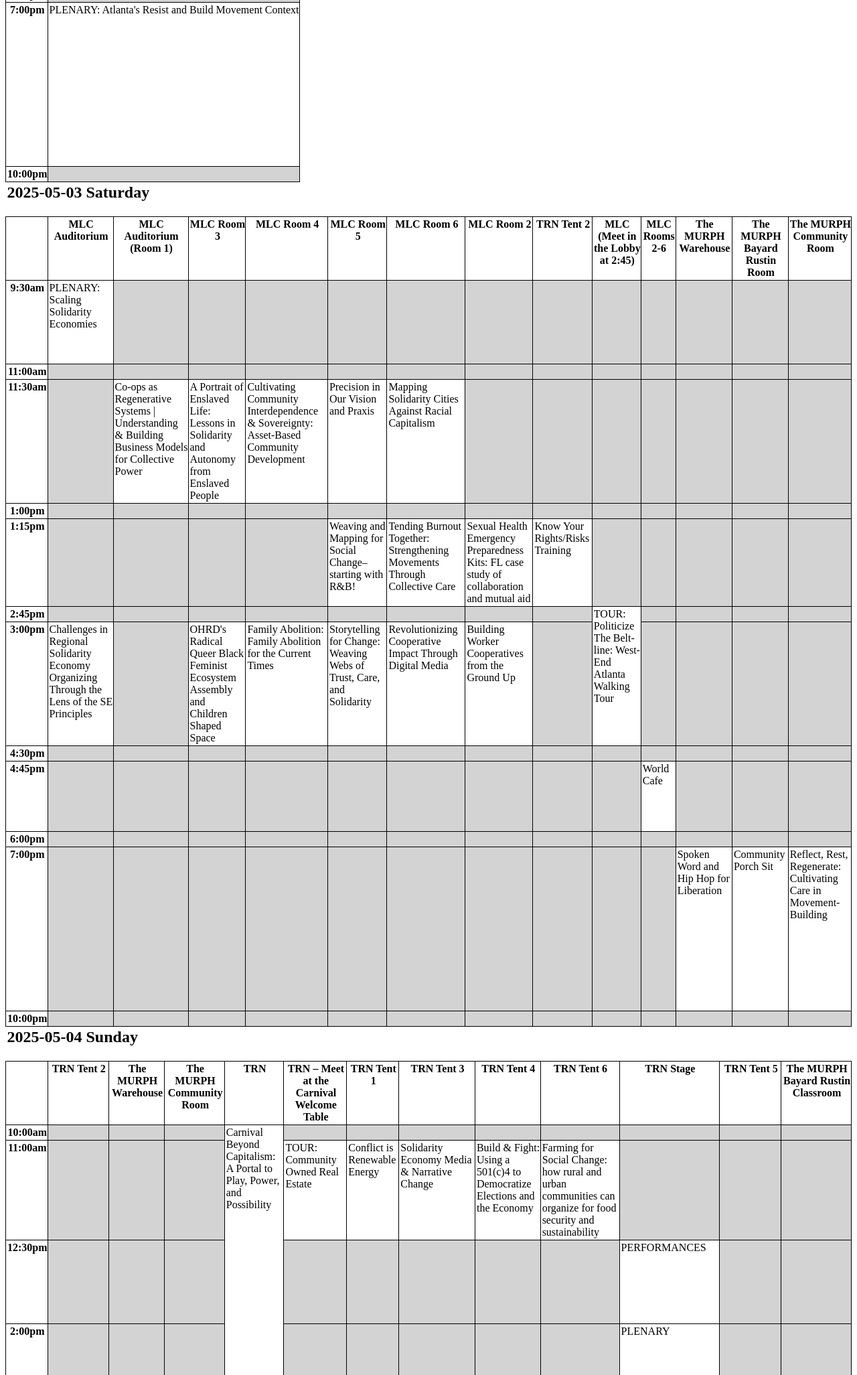
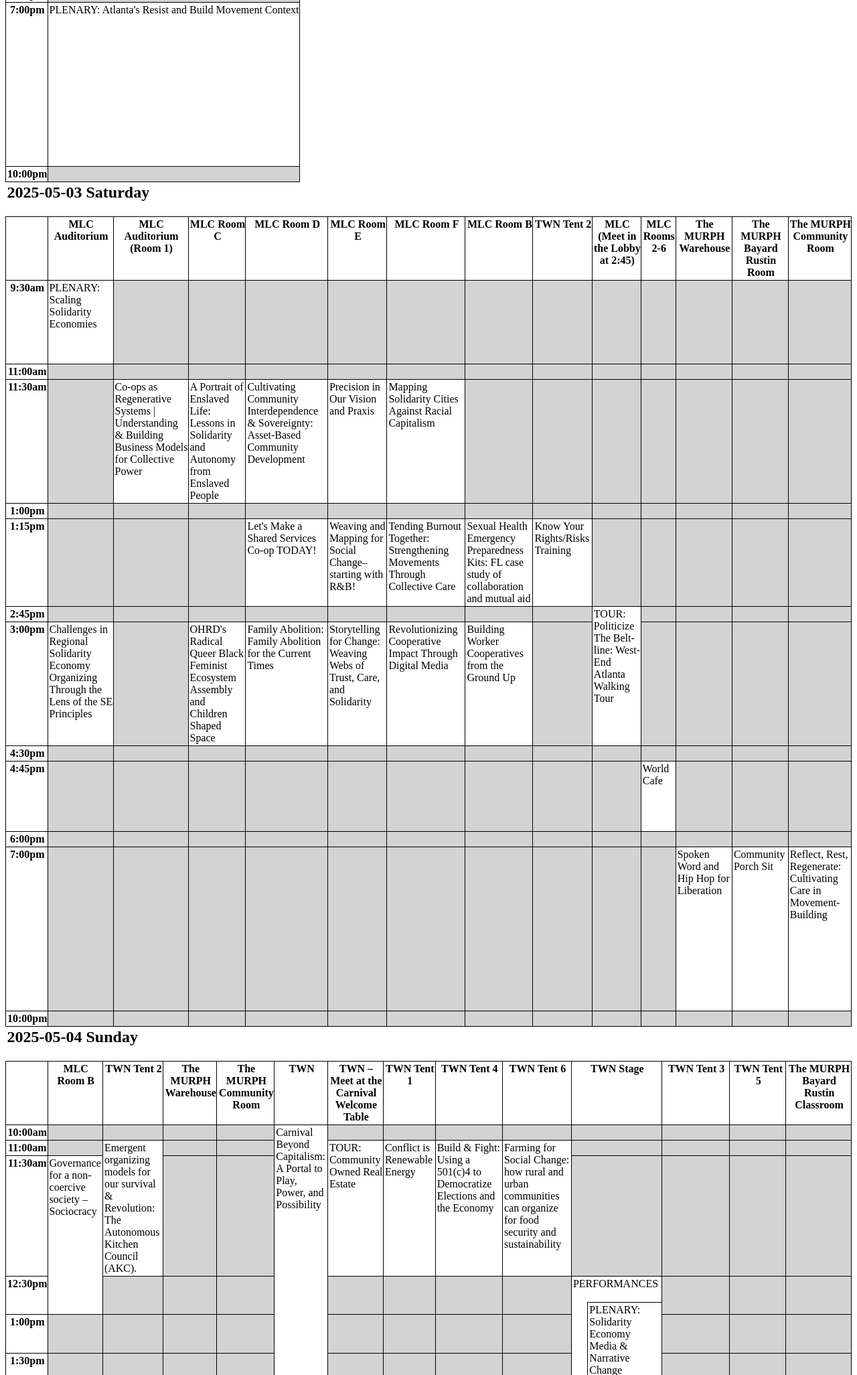
Before and after one commit to AnneEdwards13/Resist_And_Build, a plain HTML site: page 2025/pocketSchedule.html in a window 1280 px wide. Shown: the part 747-2800 px from the top of the page at 67% size. Drawn offline with Linux system fonts and the light colour scheme.

Commit message:
Publishing

```diff
--- a/2025/pocketSchedule.html
+++ b/2025/pocketSchedule.html
@@ -37,7 +37,7 @@
 		<th >The MURPH</th>
 	</tr></thead><tbody ><tr >
 		<th >9:00am</th>
-		<td  ><div class="div" style="min-height: 640px;">Strategy Sessions</div></td></tr>
+		<td  ><div class="div" style="min-height: 640px;">Full Summit Pass Only: Strategy Sessions</div></td></tr>
 	<tr >
 		<th >5:00pm</th>
 		<td  class="empty"></td></tr>
@@ -51,12 +51,12 @@
 		<th ></th>
 		<th >MLC Auditorium</th>
 		<th >MLC Auditorium (Room 1)</th>
-		<th >MLC Room 3</th>
-		<th >MLC Room 4</th>
-		<th >MLC Room 5</th>
-		<th >MLC Room 6</th>
-		<th >MLC Room 2</th>
-		<th >TRN Tent 2</th>
+		<th >MLC Room C</th>
+		<th >MLC Room D</th>
+		<th >MLC Room E</th>
+		<th >MLC Room F</th>
+		<th >MLC Room B</th>
+		<th >TWN Tent 2</th>
 		<th >MLC (Meet in the Lobby at 2:45)</th>
 		<th >MLC Rooms 2-6</th>
 		<th >The MURPH Warehouse</th>
@@ -127,7 +127,7 @@
 		<td  class="empty"></td>
 		<td  class="empty"></td>
 		<td  class="empty"></td>
-		<td  class="empty"></td>
+		<td  ><div class="div" style="min-height: 120px;">Let's Make a Shared Services Co-op TODAY!</div></td>
 		<td  ><div class="div" style="min-height: 120px;">Weaving and Mapping for Social Change–starting with R&B!</div></td>
 		<td  ><div class="div" style="min-height: 120px;">Tending Burnout Together: Strengthening Movements Through Collective Care</div></td>
 		<td  ><div class="div" style="min-height: 120px;">Sexual Health Emergency Preparedness Kits: FL case study of collaboration and mutual aid</div></td>
@@ -240,27 +240,29 @@
 		<td  class="empty"></td>
 		<td  class="empty"></td>
 		<td  class="empty"></td>
-		<td  class="empty"></td></tr></tbody></table></div><div class="tableContainer" style="min-height: 0px;"><table ><thead ><tr ><th colspan=13 style="border: 0px; text-align: left"><h2>2025-05-04 Sunday</h2></th></tr>
+		<td  class="empty"></td></tr></tbody></table></div><div class="tableContainer" style="min-height: 0px;"><table ><thead ><tr ><th colspan=14 style="border: 0px; text-align: left"><h2>2025-05-04 Sunday</h2></th></tr>
 	<tr >
 		<th ></th>
-		<th >TRN Tent 2</th>
+		<th >MLC Room B</th>
+		<th >TWN Tent 2</th>
 		<th >The MURPH Warehouse</th>
 		<th >The MURPH Community Room</th>
-		<th >TRN</th>
-		<th >TRN – Meet at the Carnival Welcome Table</th>
-		<th >TRN Tent 1</th>
-		<th >TRN Tent 3</th>
-		<th >TRN Tent 4</th>
-		<th >TRN Tent 6</th>
-		<th >TRN Stage</th>
-		<th >TRN Tent 5</th>
+		<th >TWN</th>
+		<th >TWN – Meet at the Carnival Welcome Table</th>
+		<th >TWN Tent 1</th>
+		<th >TWN Tent 4</th>
+		<th >TWN Tent 6</th>
+		<th >TWN Stage</th>
+		<th >TWN Tent 3</th>
+		<th >TWN Tent 5</th>
 		<th >The MURPH Bayard Rustin Classroom</th>
 	</tr></thead><tbody ><tr >
 		<th >10:00am</th>
 		<td  class="empty"></td>
 		<td  class="empty"></td>
 		<td  class="empty"></td>
-		<td rowspan=8 ><div class="div" style="min-height: 640px;">Carnival Beyond Capitalism: A Portal to Play, Power, and Possibility</div></td>
+		<td  class="empty"></td>
+		<td rowspan=11 ><div class="div" style="min-height: 640px;">Carnival Beyond Capitalism: A Portal to Play, Power, and Possibility</div></td>
 		<td  class="empty"></td>
 		<td  class="empty"></td>
 		<td  class="empty"></td>
@@ -272,13 +274,23 @@
 	<tr >
 		<th >11:00am</th>
 		<td  class="empty"></td>
+		<td rowspan=2 ><div class="div" style="min-height: 120px;">Emergent organizing models for our survival & Revolution: The Autonomous Kitchen Council (AKC).</div></td>
 		<td  class="empty"></td>
 		<td  class="empty"></td>
-		<td  ><div class="div" style="min-height: 120px;">TOUR: Community Owned Real Estate</div></td>
-		<td  ><div class="div" style="min-height: 120px;">Conflict is Renewable Energy</div></td>
-		<td  ><div class="div" style="min-height: 120px;">Solidarity Economy Media & Narrative Change</div></td>
-		<td  ><div class="div" style="min-height: 120px;">Build & Fight: Using a 501(c)4 to Democratize Elections and the Economy</div></td>
-		<td  ><div class="div" style="min-height: 120px;">Farming for Social Change: how rural and urban communities can organize for food security and sustainability</div></td>
+		<td rowspan=2 ><div class="div" style="min-height: 120px;">TOUR: Community Owned Real Estate</div></td>
+		<td rowspan=2 ><div class="div" style="min-height: 120px;">Conflict is Renewable Energy</div></td>
+		<td rowspan=2 ><div class="div" style="min-height: 120px;">Build & Fight: Using a 501(c)4 to Democratize Elections and the Economy</div></td>
+		<td rowspan=2 ><div class="div" style="min-height: 120px;">Farming for Social Change: how rural and urban communities can organize for food security and sustainability</div></td>
+		<td  class="empty"></td>
+		<td  class="empty"></td>
+		<td  class="empty"></td>
+		<td  class="empty"></td></tr>
+	<tr >
+		<th >11:30am</th>
+		<td rowspan=2 ><div class="div" style="min-height: 120px;">Governance for a non-coercive society – Sociocracy</div></td>
+		<td  class="empty"></td>
+		<td  class="empty"></td>
+		<td  class="empty"></td>
 		<td  class="empty"></td>
 		<td  class="empty"></td>
 		<td  class="empty"></td></tr>
@@ -291,8 +303,34 @@
 		<td  class="empty"></td>
 		<td  class="empty"></td>
 		<td  class="empty"></td>
+		<td rowspan=3 ><div class="div" style="min-height: 120px;">PERFORMANCES<br/><br/><div class="nested" style="min-height: 80px">PLENARY: Solidarity Economy Media & Narrative Change 12:30pm</div></div></td>
 		<td  class="empty"></td>
-		<td  ><div class="div" style="min-height: 120px;">PERFORMANCES</div></td>
+		<td  class="empty"></td>
+		<td  class="empty"></td></tr>
+	<tr >
+		<th >1:00pm</th>
+		<td  class="empty"></td>
+		<td  class="empty"></td>
+		<td  class="empty"></td>
+		<td  class="empty"></td>
+		<td  class="empty"></td>
+		<td  class="empty"></td>
+		<td  class="empty"></td>
+		<td  class="empty"></td>
+		<td  class="empty"></td>
+		<td  class="empty"></td>
+		<td  class="empty"></td></tr>
+	<tr >
+		<th >1:30pm</th>
+		<td  class="empty"></td>
+		<td  class="empty"></td>
+		<td  class="empty"></td>
+		<td  class="empty"></td>
+		<td  class="empty"></td>
+		<td  class="empty"></td>
+		<td  class="empty"></td>
+		<td  class="empty"></td>
+		<td  class="empty"></td>
 		<td  class="empty"></td>
 		<td  class="empty"></td></tr>
 	<tr >
@@ -307,18 +345,20 @@
 		<td  class="empty"></td>
 		<td  ><div class="div" style="min-height: 80px;">PLENARY</div></td>
 		<td  class="empty"></td>
+		<td  class="empty"></td>
 		<td  class="empty"></td></tr>
 	<tr >
 		<th >3:00pm</th>
+		<td  class="empty"></td>
 		<td  ><div class="div" style="min-height: 120px;">Konbit Health: A Cooperative Wellness Initiative for Atlanta</div></td>
 		<td  class="empty"></td>
 		<td  class="empty"></td>
 		<td  ><div class="div" style="min-height: 120px;">TOUR: The People's Community Land Trust in Action: A Tour and Teach Session</div></td>
+		<td  ><div class="div" style="min-height: 120px;">Dual Power and Movement Formation Beyond the Local: a social ecology approach</div></td>
+		<td  ><div class="div" style="min-height: 120px;">WORKSHOP: Solidarity Economy Media & Narrative Change</div></td>
+		<td  ><div class="div" style="min-height: 120px;">Experimenting with Offers and Needs Markets (OANM)</div></td>
 		<td  class="empty"></td>
 		<td  ><div class="div" style="min-height: 120px;">Building the Next System: Universities & colleges, municipalities, and communities, united</div></td>
-		<td  class="empty"></td>
-		<td  ><div class="div" style="min-height: 120px;">Experimenting with Offers and Needs Markets (OANM)</div></td>
-		<td  class="empty"></td>
 		<td  ><div class="div" style="min-height: 120px;">Challenging Separation: Supporting Our Comrades Behind Bars</div></td>
 		<td  class="empty"></td></tr>
 	<tr >
@@ -333,9 +373,11 @@
 		<td  class="empty"></td>
 		<td  ><div class="div" style="min-height: 40px;">PERFORMANCE: Groverflow: an interactive theater piece about divestment, collective healing and beaver dams</div></td>
 		<td  class="empty"></td>
+		<td  class="empty"></td>
 		<td  class="empty"></td></tr>
 	<tr >
 		<th >5:00pm</th>
+		<td  class="empty"></td>
 		<td  class="empty"></td>
 		<td  class="empty"></td>
 		<td  class="empty"></td>
@@ -359,9 +401,11 @@
 		<td  class="empty"></td>
 		<td  ><div class="div" style="min-height: 60px;">PERFORMANCE: Once Upon a Time in China: a puppet show</div></td>
 		<td  class="empty"></td>
+		<td  class="empty"></td>
 		<td  class="empty"></td></tr>
 	<tr >
 		<th >6:00pm</th>
+		<td  class="empty"></td>
 		<td  class="empty"></td>
 		<td  class="empty"></td>
 		<td  class="empty"></td>
@@ -376,6 +420,7 @@
 		<td  class="empty"></td></tr>
 	<tr >
 		<th >7:00pm</th>
+		<td  class="empty"></td>
 		<td  class="empty"></td>
 		<td  ><div class="div" style="min-height: 240px;">Playlab for Embodying Solidarity</div></td>
 		<td  ><div class="div" style="min-height: 240px;">Voices of The Response</div></td>
@@ -401,13 +446,14 @@
 		<td  class="empty"></td>
 		<td  class="empty"></td>
 		<td  class="empty"></td>
+		<td  class="empty"></td>
 		<td  class="empty"></td></tr></tbody></table></div><div class="tableContainer" style="min-height: 0px;"><table ><thead ><tr ><th colspan=2 style="border: 0px; text-align: left"><h2>2025-05-05 Monday</h2></th></tr>
 	<tr >
 		<th ></th>
 		<th >The MURPH</th>
 	</tr></thead><tbody ><tr >
 		<th >9:00am</th>
-		<td  ><div class="div" style="min-height: 480px;">Strategy Sessions</div></td></tr>
+		<td  ><div class="div" style="min-height: 480px;">Full Summit Pass Only: Strategy Sessions</div></td></tr>
 	<tr >
 		<th >3:00pm</th>
 		<td  class="empty"></td></tr></tbody></table></div></body></html>
```
Also changed, not shown: 1 other file.
